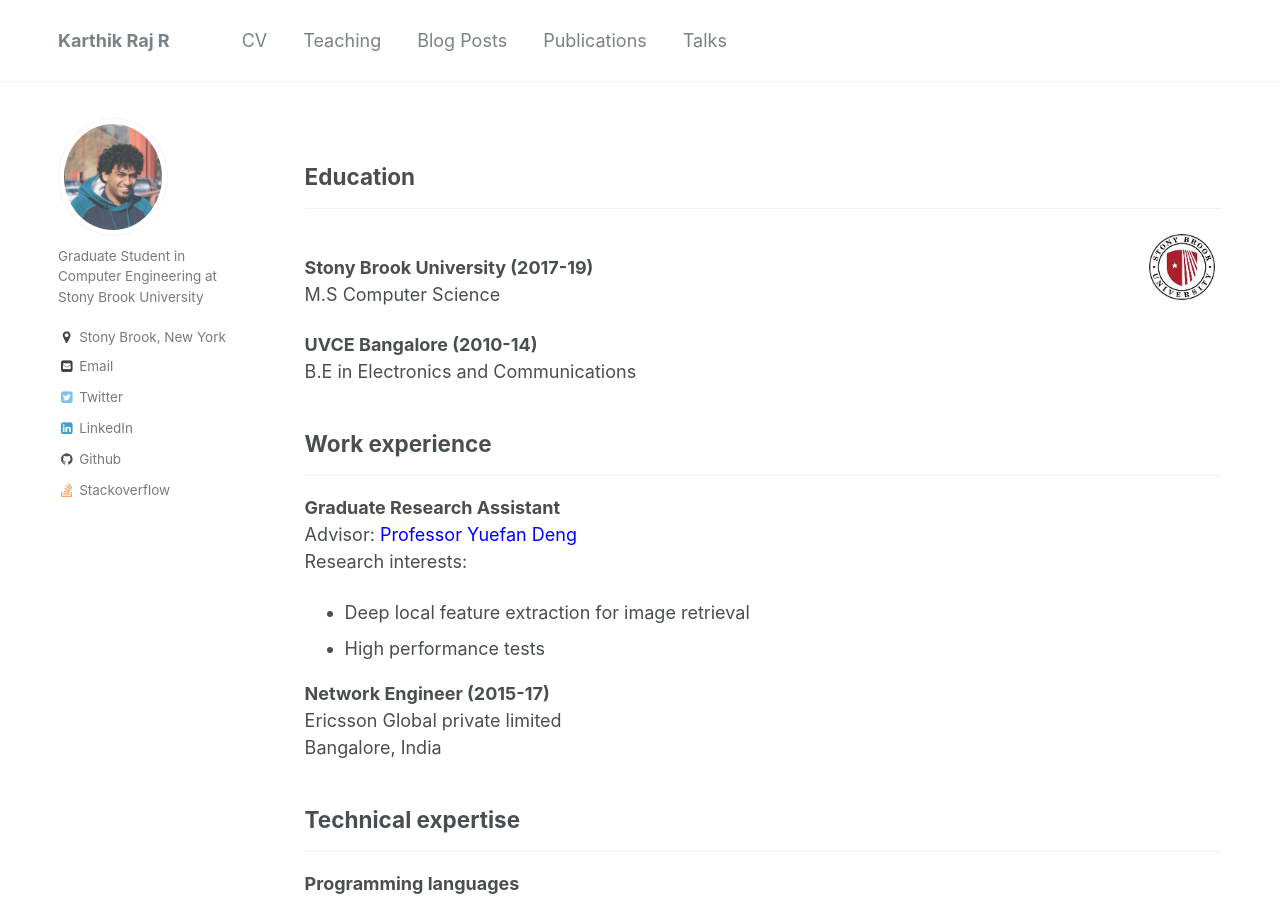
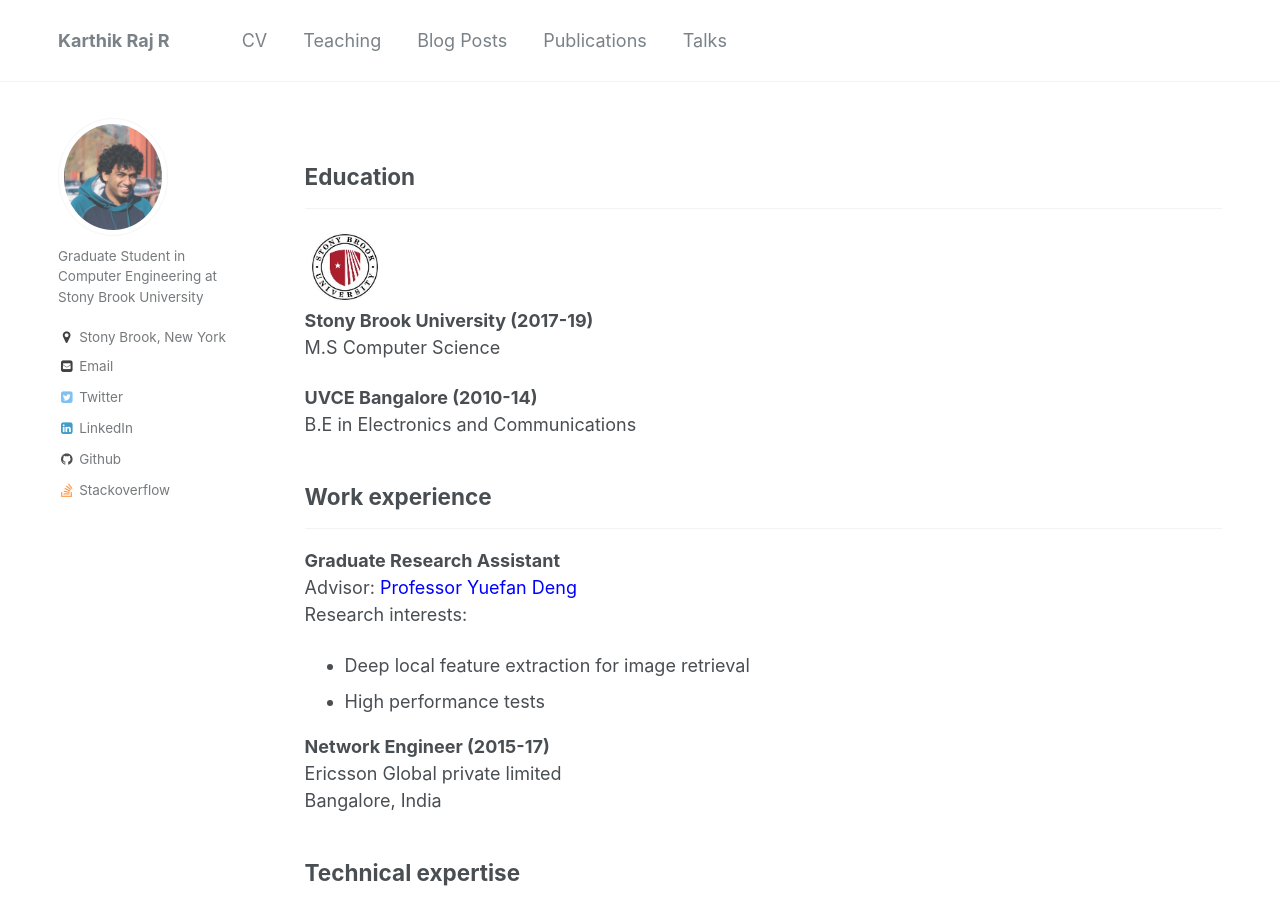
Before and after one commit to Karthik4293/Karthik4293.github.io, a Jekyll site: the page built from _pages/cv.md, in a window 1280 px wide and 900 px high. Built offline with Jekyll 4.4.1, drawn with Linux system fonts in a browser that asks for light colours.

Commit message:
new lines

```diff
--- a/_pages/cv.md
+++ b/_pages/cv.md
@@ -8,7 +8,7 @@ redirect_from:
 ---
 ## Education
 ------
-<img align="right" width="80" src="/images/SBU_logo_1.jpg">
+<img align="center" width="80" src="/images/SBU_logo_1.jpg">
 <b>Stony Brook University (2017-19)</b>
 M.S Computer Science
 
```
